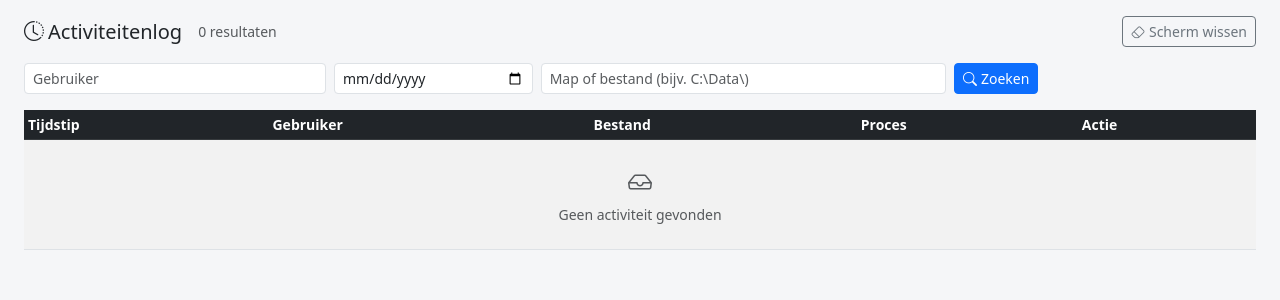
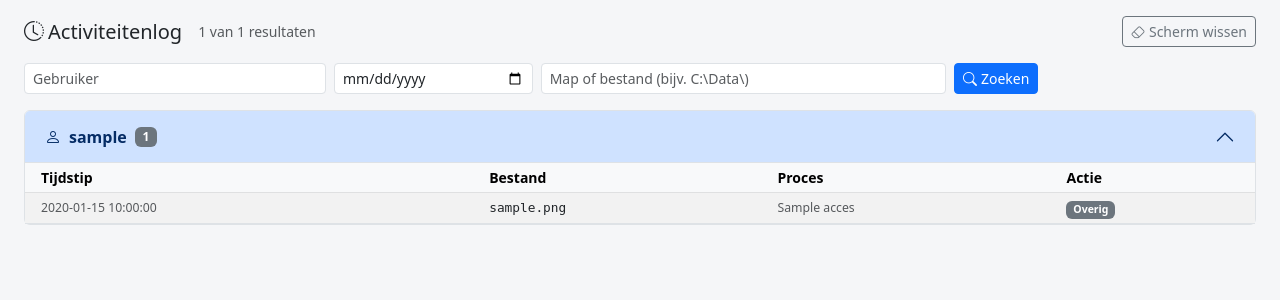
Before and after one commit to voogdwessel-Voogd/fileserver-monitor, a Flask app: page / in a window 1280 px wide. Shown: the part 56-356 px from the top of the page. Run offline with Flask 3, Linux system fonts and the light colour scheme; tables that the repository leaves empty hold one stand-in row (values such as "Sample post").

Commit message:
Groepeer activiteitenlog per gebruiker met accordion-weergave
Co-Authored-By: Claude Sonnet 4.6 <noreply@anthropic.com>

```diff
--- a/app.py
+++ b/app.py
@@ -21,7 +21,6 @@ def basename_filter(path):
 
 @app.route('/')
 def index():
-    page = request.args.get('page', 1, type=int)
     user = request.args.get('user', '').strip()
     datum = request.args.get('datum', '').strip()
     pad = request.args.get('pad', '').strip()
@@ -49,9 +48,11 @@ def index():
     if pad:
         query = query.filter(FileAccess.file_path.ilike(f'%{pad}%'))
 
-    entries = query.order_by(FileAccess.timestamp.desc()).paginate(page=page, per_page=50)
+    total = query.count()
+    entries = (query.order_by(FileAccess.username, FileAccess.timestamp.desc())
+               .limit(1000).all())
 
-    return render_template('index.html', entries=entries,
+    return render_template('index.html', entries=entries, total=total,
                            search={'user': user, 'datum': datum, 'pad': pad})
 
 
--- a/templates/index.html
+++ b/templates/index.html
@@ -3,7 +3,12 @@
 
 <div class="d-flex align-items-center mb-3">
     <h5 class="mb-0"><i class="bi bi-clock-history me-1"></i>Activiteitenlog</h5>
-    <span class="ms-3 text-muted small">{{ entries.total }} resultaten</span>
+    <span class="ms-3 text-muted small">
+        {{ entries | length }} van {{ total }} resultaten
+        {% if entries | length < total %}
+            <span class="text-warning">(max. 1000 getoond)</span>
+        {% endif %}
+    </span>
     <form method="post" action="{{ url_for('clear_view') }}" class="ms-auto"
           onsubmit="return confirm('Scherm wissen? Bestaande logregels blijven in de database, maar zijn niet meer zichtbaar.')">
         <button type="submit" class="btn btn-sm btn-outline-secondary">
@@ -37,24 +42,37 @@
     </div>
 </form>
 
-<div class="table-responsive">
-    <table class="table table-sm table-hover table-striped align-middle">
-        <thead class="table-dark">
+{% if entries %}
+<div class="accordion" id="logAccordion">
+    {% for username, user_entries in entries | groupby('username') %}
+    {% set uid = 'u' ~ loop.index %}
+    <div class="accordion-item">
+        <h2 class="accordion-header">
+            <button class="accordion-button {% if not loop.first %}collapsed{% endif %}"
+                    type="button" data-bs-toggle="collapse"
+                    data-bs-target="#{{ uid }}">
+                <i class="bi bi-person me-2"></i>
+                <strong>{{ username }}</strong>
+                <span class="badge bg-secondary ms-2">{{ user_entries | list | length }}</span>
+            </button>
+        </h2>
+        <div id="{{ uid }}" class="accordion-collapse collapse {% if loop.first %}show{% endif %}">
+            <div class="accordion-body p-0">
+                <table class="table table-sm table-hover table-striped mb-0 align-middle">
+                    <thead class="table-light">
                         <tr>
-                <th class="text-nowrap">Tijdstip</th>
-                <th>Gebruiker</th>
+                            <th class="text-nowrap ps-3">Tijdstip</th>
                             <th>Bestand</th>
                             <th>Proces</th>
                             <th>Actie</th>
                         </tr>
                     </thead>
                     <tbody>
-            {% for entry in entries.items %}
+                        {% for entry in user_entries %}
                         <tr>
-                <td class="text-nowrap small text-muted">
+                            <td class="text-nowrap small text-muted ps-3">
                                 {{ entry.timestamp.strftime('%Y-%m-%d %H:%M:%S') }}
                             </td>
-                <td>{{ entry.username }}</td>
                             <td class="text-truncate file-path" title="{{ entry.file_path }}">
                                 {{ entry.file_path }}
                             </td>
@@ -73,38 +91,19 @@
                                 {% endif %}
                             </td>
                         </tr>
-            {% else %}
-            <tr>
-                <td colspan="5" class="text-center text-muted py-4">
-                    <i class="bi bi-inbox fs-4 d-block mb-1"></i>
-                    Geen activiteit gevonden
-                </td>
-            </tr>
                         {% endfor %}
                     </tbody>
                 </table>
             </div>
-
-{% if entries.pages > 1 %}
-<nav>
-    <ul class="pagination pagination-sm">
-        {% if entries.has_prev %}
-        <li class="page-item">
-            <a class="page-link" href="{{ url_for('index', page=entries.prev_num,
-                user=search.user, datum=search.datum, pad=search.pad) }}">Vorige</a>
-        </li>
-        {% endif %}
-        <li class="page-item disabled">
-            <span class="page-link">{{ entries.page }} / {{ entries.pages }}</span>
-        </li>
-        {% if entries.has_next %}
-        <li class="page-item">
-            <a class="page-link" href="{{ url_for('index', page=entries.next_num,
-                user=search.user, datum=search.datum, pad=search.pad) }}">Volgende</a>
-        </li>
-        {% endif %}
-    </ul>
-</nav>
+        </div>
+    </div>
+    {% endfor %}
+</div>
+{% else %}
+<div class="text-center text-muted py-5">
+    <i class="bi bi-inbox fs-3 d-block mb-2"></i>
+    Geen activiteit gevonden
+</div>
 {% endif %}
 
 {% endblock %}
```
Lines whose indentation alone changed are shown as unchanged.
